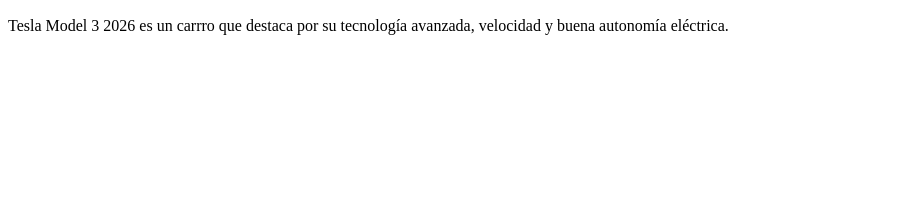
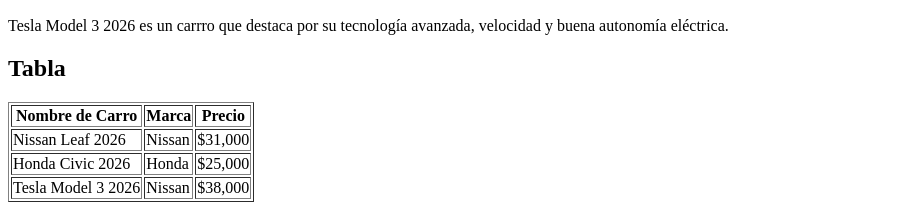
Before and after one commit to Israel1of1/HTMLPractice, a plain HTML site: page index.html in a window 1280 px wide. Shown: the part 1303-1513 px from the top of the page, without its empty margins (0-911 px from the left). Before the commit the page ends 1354 px from the top, so only its background shows below. Drawn offline with Linux system fonts and the light colour scheme.

Commit message:
Tabla de carros con atributos

```diff
--- a/index.html
+++ b/index.html
@@ -34,6 +34,20 @@
     <p>Tesla Model 3 2026 es un carrro que destaca por su tecnología avanzada, velocidad y buena autonomía eléctrica.</p>
 </div>
 
+<h2>Tabla</h2>
+
+<table border="1">
+<tr>
+    <th>Nombre de Carro</th>
+    <th>Marca</th>
+    <th>Precio</th>
+</tr>
+
+<tr><td>Nissan Leaf 2026</td><td>Nissan</td><td>$31,000</td></tr>
+<tr><td>Honda Civic 2026</td><td>Honda</td><td>$25,000</td></tr>
+<tr><td>Tesla Model 3 2026</td><td>Nissan</td><td>$38,000</td></tr>
+
+</table>
 
 </body>
 </html>
```
